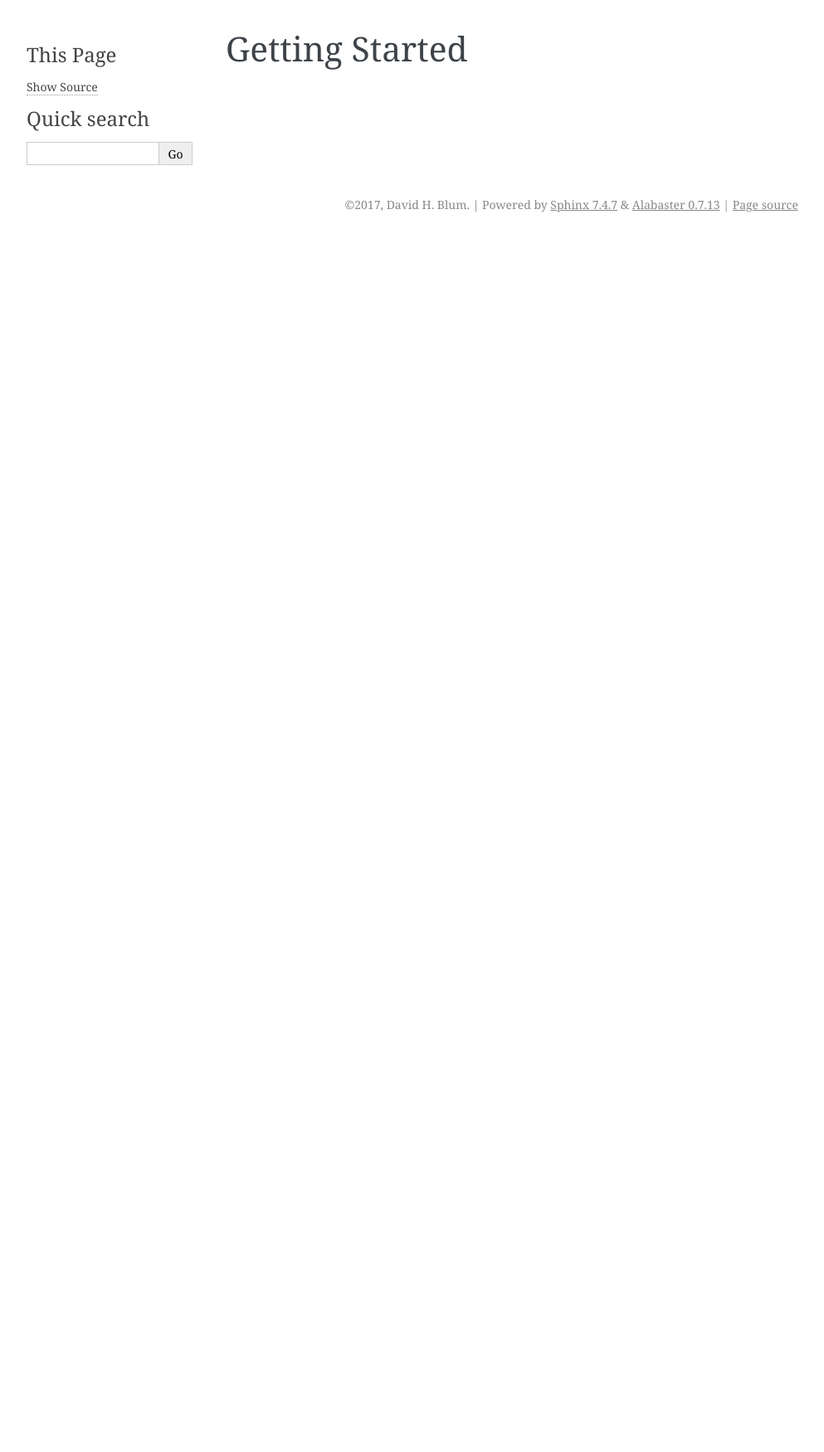
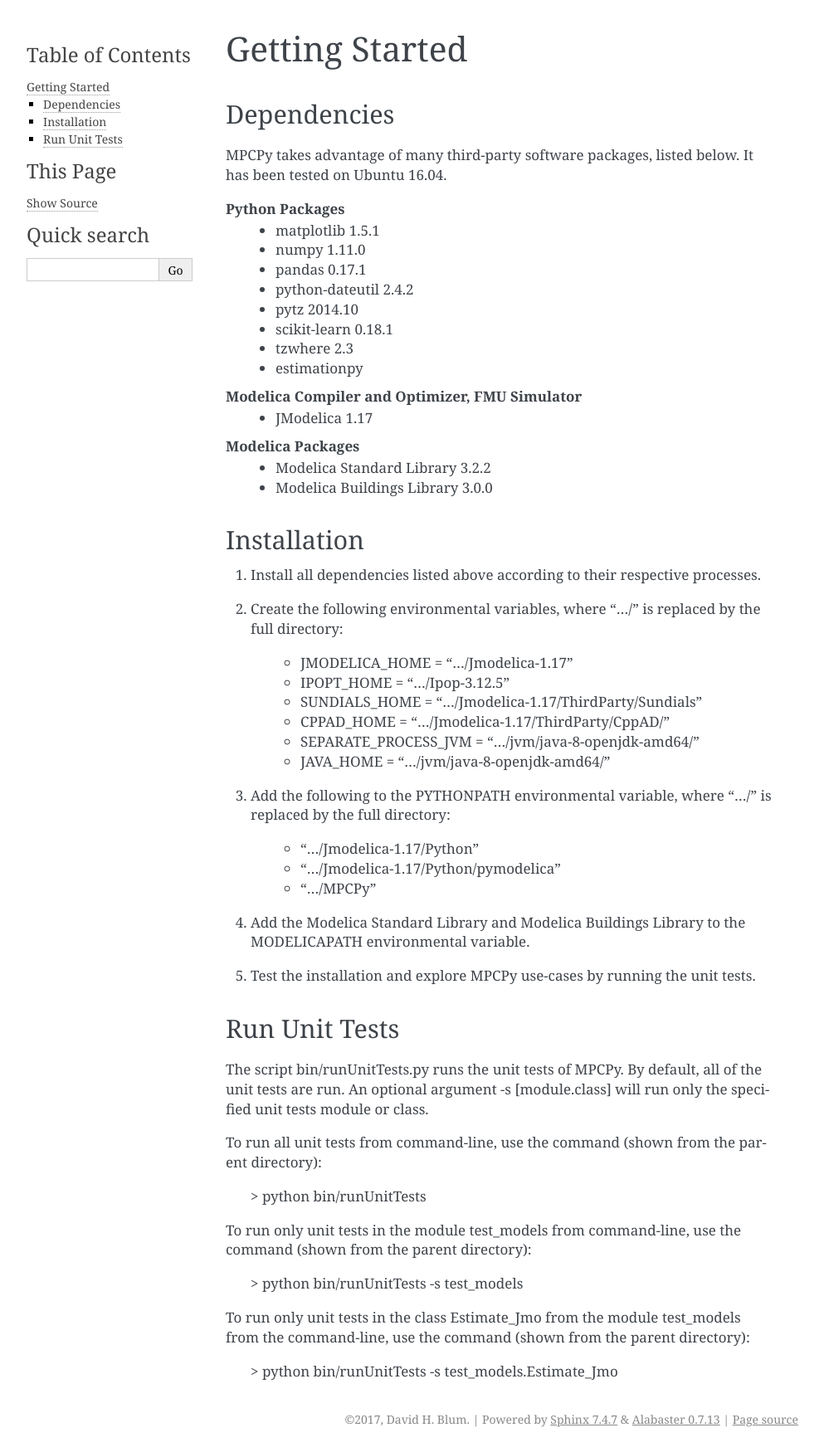
Before and after one commit to lbl-srg/MPCPy, a Sphinx documentation site: the page built from doc/userGuide/source/gettingStarted.rst, in a window 1280 px wide. Shown: the whole page at 83% size, without its empty margins (148-1141 px from the left). Built offline with Sphinx 7.4.7, drawn with Linux system fonts in a browser that asks for light colours; before the commit the page ends 900 px from its top, so only the background shows below that.

Commit message:
Update User Guide.

```diff
--- a/doc/userGuide/source/gettingStarted.rst
+++ b/doc/userGuide/source/gettingStarted.rst
@@ -1,2 +1,62 @@
 Getting Started
 ===============
+
+Dependencies
+------------
+MPCPy takes advantage of many third-party software packages, listed below.  It has been tested on Ubuntu 16.04.
+
+**Python Packages**
+    - matplotlib 1.5.1
+    - numpy 1.11.0
+    - pandas 0.17.1
+    - python-dateutil 2.4.2
+    - pytz 2014.10
+    - scikit-learn 0.18.1
+    - tzwhere 2.3
+    - estimationpy
+
+**Modelica Compiler and Optimizer, FMU Simulator**
+    - JModelica 1.17
+
+**Modelica Packages**
+    - Modelica Standard Library 3.2.2
+    - Modelica Buildings Library 3.0.0
+
+Installation
+------------
+1. Install all dependencies listed above according to their respective processes.
+
+2. Create the following environmental variables, where ".../" is replaced by the full directory:
+
+    - JMODELICA_HOME        = ".../Jmodelica-1.17"
+    - IPOPT_HOME            = ".../Ipop-3.12.5"
+    - SUNDIALS_HOME         = ".../Jmodelica-1.17/ThirdParty/Sundials"
+    - CPPAD_HOME            = ".../Jmodelica-1.17/ThirdParty/CppAD/"
+    - SEPARATE_PROCESS_JVM  = ".../jvm/java-8-openjdk-amd64/"
+    - JAVA_HOME             = ".../jvm/java-8-openjdk-amd64/"
+
+3. Add the following to the PYTHONPATH environmental variable, where ".../" is replaced by the full directory:
+
+    - ".../Jmodelica-1.17/Python"
+    - ".../Jmodelica-1.17/Python/pymodelica"
+    - ".../MPCPy"
+
+4. Add the Modelica Standard Library and Modelica Buildings Library to the MODELICAPATH environmental variable.
+
+5. Test the installation and explore MPCPy use-cases by running the unit tests.
+
+Run Unit Tests
+--------------
+The script bin/runUnitTests.py runs the unit tests of MPCPy.  By default, all of the unit tests are run.  An optional argument -s [module.class] will run only the specified unit tests module or class.
+
+To run all unit tests from command-line, use the command (shown from the parent directory):
+
+	> python bin/runUnitTests
+
+To run only unit tests in the module test_models from command-line, use the command (shown from the parent directory):
+
+	> python bin/runUnitTests -s test_models
+
+To run only unit tests in the class Estimate_Jmo from the module test_models from the command-line, use the command (shown from the parent directory):
+
+	> python bin/runUnitTests -s test_models.Estimate_Jmo
```
Also changed, not shown: 1 other file.
